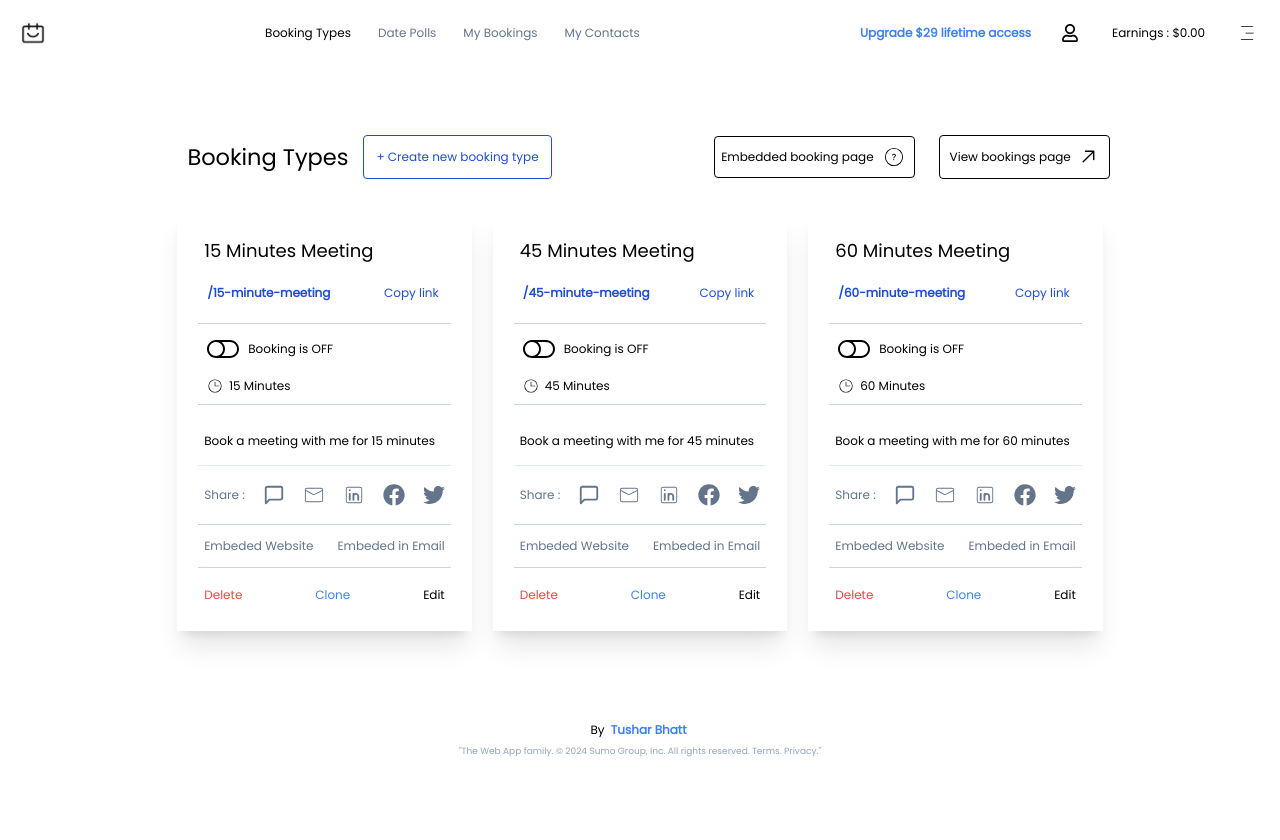
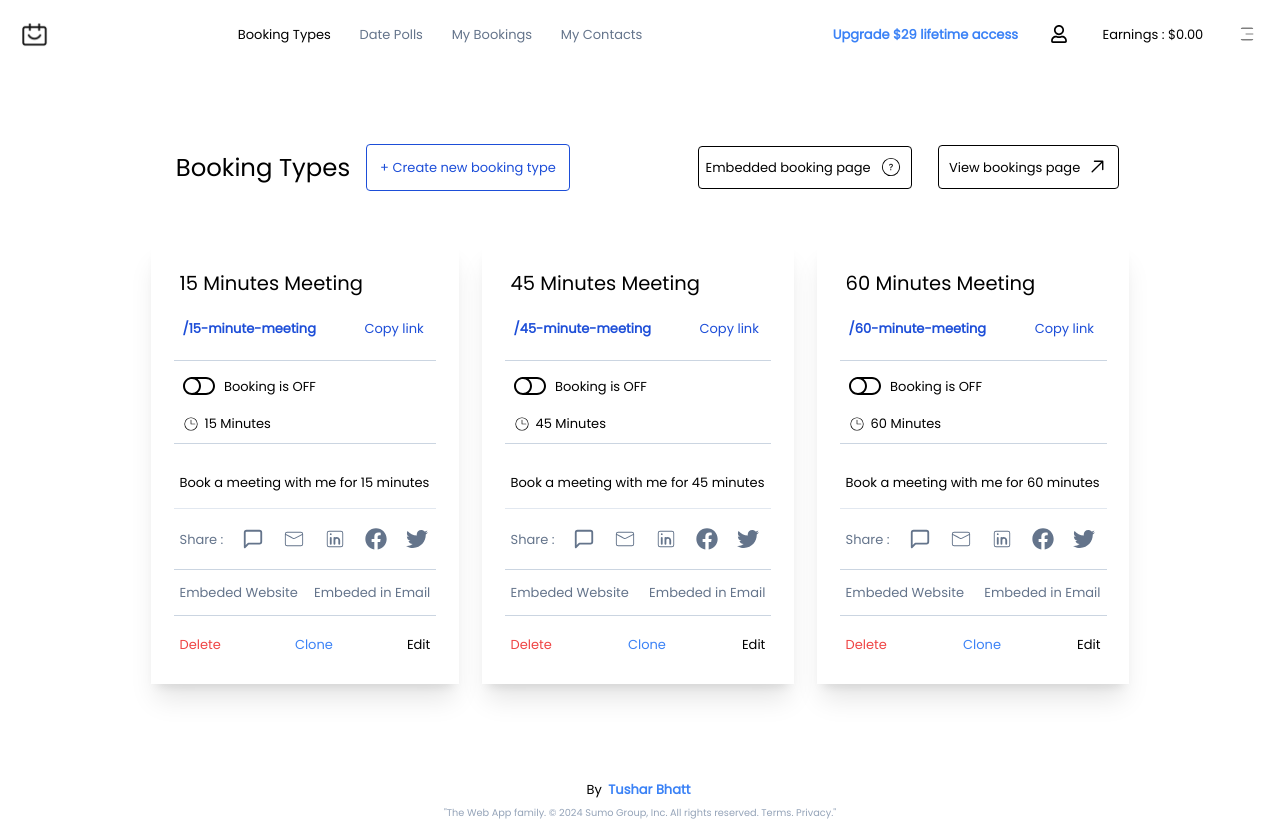
Before and after one commit to TusharBhatt1/notbot, a React (Vite) app: page /dashboard in a window 1280 px wide. Before the commit the page ends 800 px from the top, so only its background shows below. Built offline with nearby package versions, Linux system fonts and the light colour scheme.

Commit message:
font-size

```diff
--- a/src/Components/Booking.tsx
+++ b/src/Components/Booking.tsx
@@ -3,7 +3,7 @@ import BookingOptions from "./BookingOptions";
 
 export default function Booking() {
   return (
-    <div className="flex gap-7 flex-col p-4 md:px-28 md:py-24 ">
+    <div className="flex gap-12 flex-col p-4 md:px-28 md:py-24 ">
        <BookingHeader/>
        <BookingOptions/>
     </div>
--- a/src/index.css
+++ b/src/index.css
@@ -1,7 +1,7 @@
 *{
     padding: 3px;
     font-family: "Poppins";
-    font-size:12px;
+    font-size:13px;
 }
 
 input{
```
